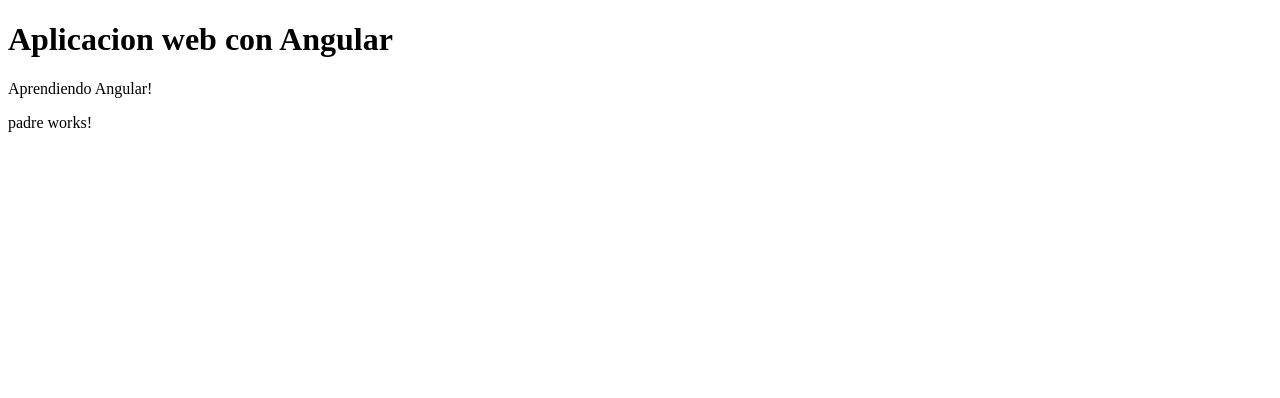
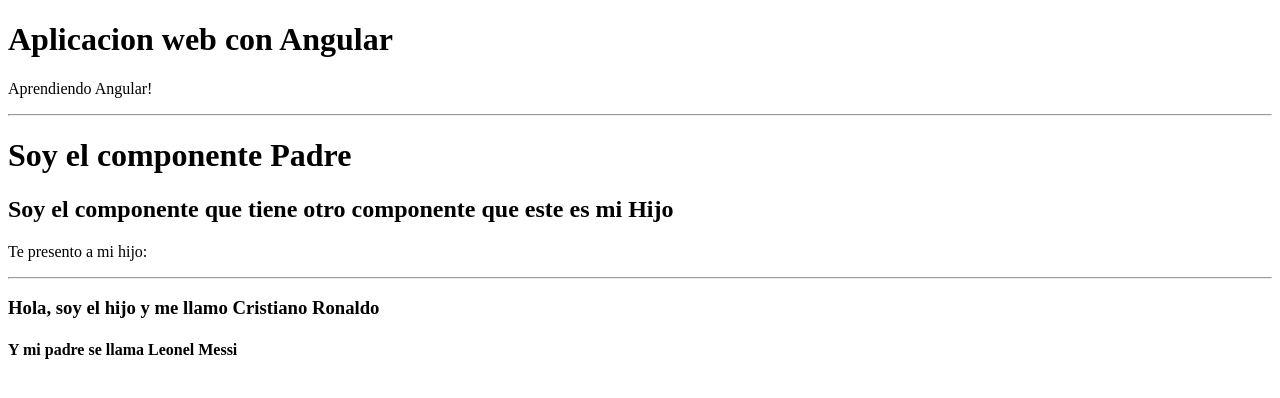
Before and after one commit to Ignacio-Molina-0804/UDemyWebCourse, an Angular app in the folder Angular/: page / in a window 1280 px wide. Shown: the top 398 px of the page. Built offline with nearby package versions, Linux system fonts and the light colour scheme.

Commit message:
Propiedad Input - Padre e Hijo

```diff
--- a/Angular/src/app/components/hijo/hijo.html
+++ b/Angular/src/app/components/hijo/hijo.html
@@ -1 +1,4 @@
-<p>hijo works!</p>
+<hr>
+
+<h3>Hola, soy el hijo y me llamo {{nombreDelHijo}}</h3>
+<h4>Y mi padre se llama {{elNombreDeMiPapa}}</h4>
--- a/Angular/src/app/components/hijo/hijo.ts
+++ b/Angular/src/app/components/hijo/hijo.ts
@@ -1,4 +1,4 @@
-import { Component } from '@angular/core';
+import { Component, Input } from '@angular/core';
 
 @Component({
   selector: 'app-hijo',
@@ -8,4 +8,7 @@
 })
 export class Hijo {
 
+  nombreDelHijo: string = "Cristiano Ronaldo"
+  @Input() elNombreDeMiPapa: string = "";
+
 }
--- a/Angular/src/app/components/padre/padre.html
+++ b/Angular/src/app/components/padre/padre.html
@@ -1 +1,7 @@
-<p>padre works!</p>
+<hr>
+
+<h1>Soy el componente Padre</h1>
+<h2>Soy el componente que tiene otro componente que este es mi Hijo</h2>
+
+<p>Te presento a mi hijo:</p>
+<app-hijo [elNombreDeMiPapa] = "nombreDelPadre"></app-hijo>
--- a/Angular/src/app/components/padre/padre.ts
+++ b/Angular/src/app/components/padre/padre.ts
@@ -1,11 +1,14 @@
 import { Component } from '@angular/core';
+import { Hijo } from '../hijo/hijo';
 
 @Component({
   selector: 'app-padre',
-  imports: [],
+  imports: [Hijo],
   templateUrl: './padre.html',
   styleUrl: './padre.css'
 })
 export class Padre {
 
+  nombreDelPadre: string = "Leonel Messi"
+
 }
```
